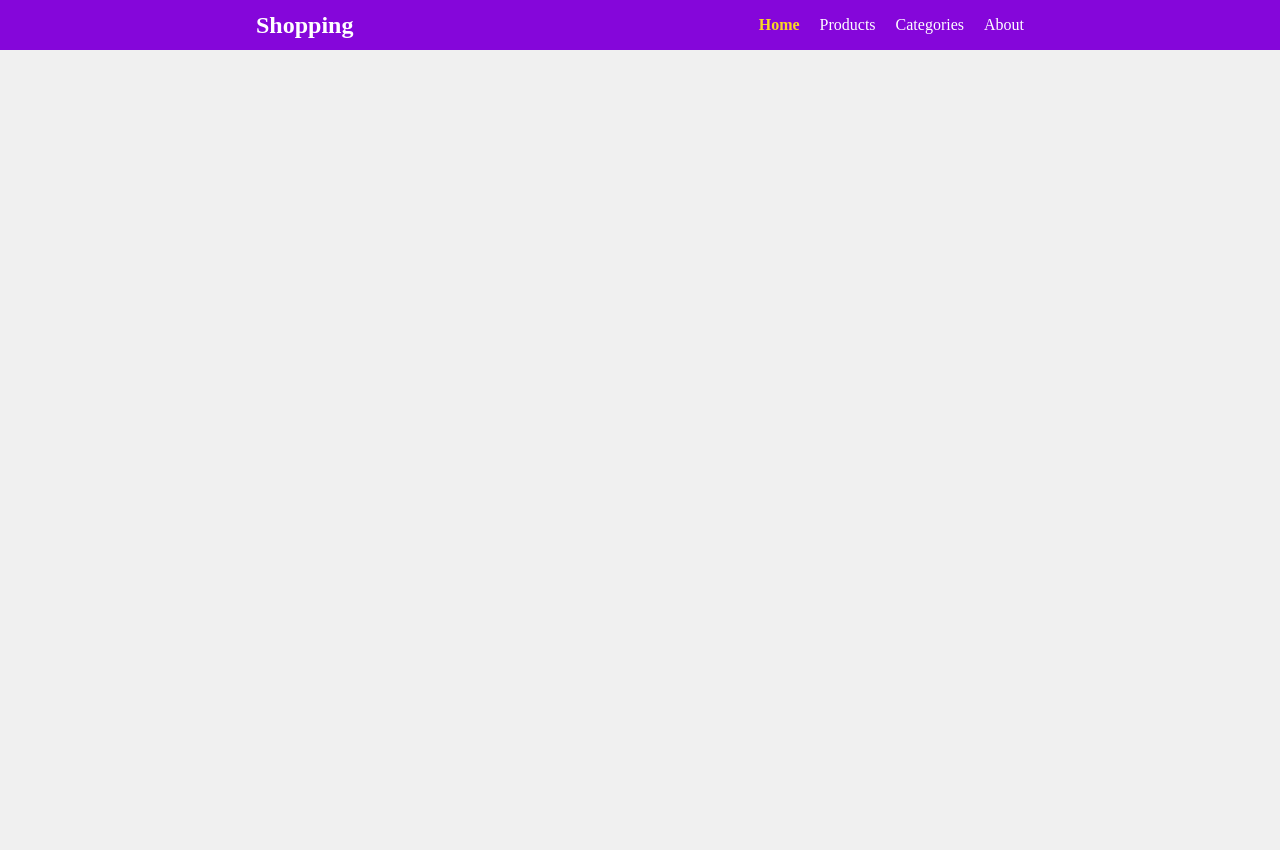
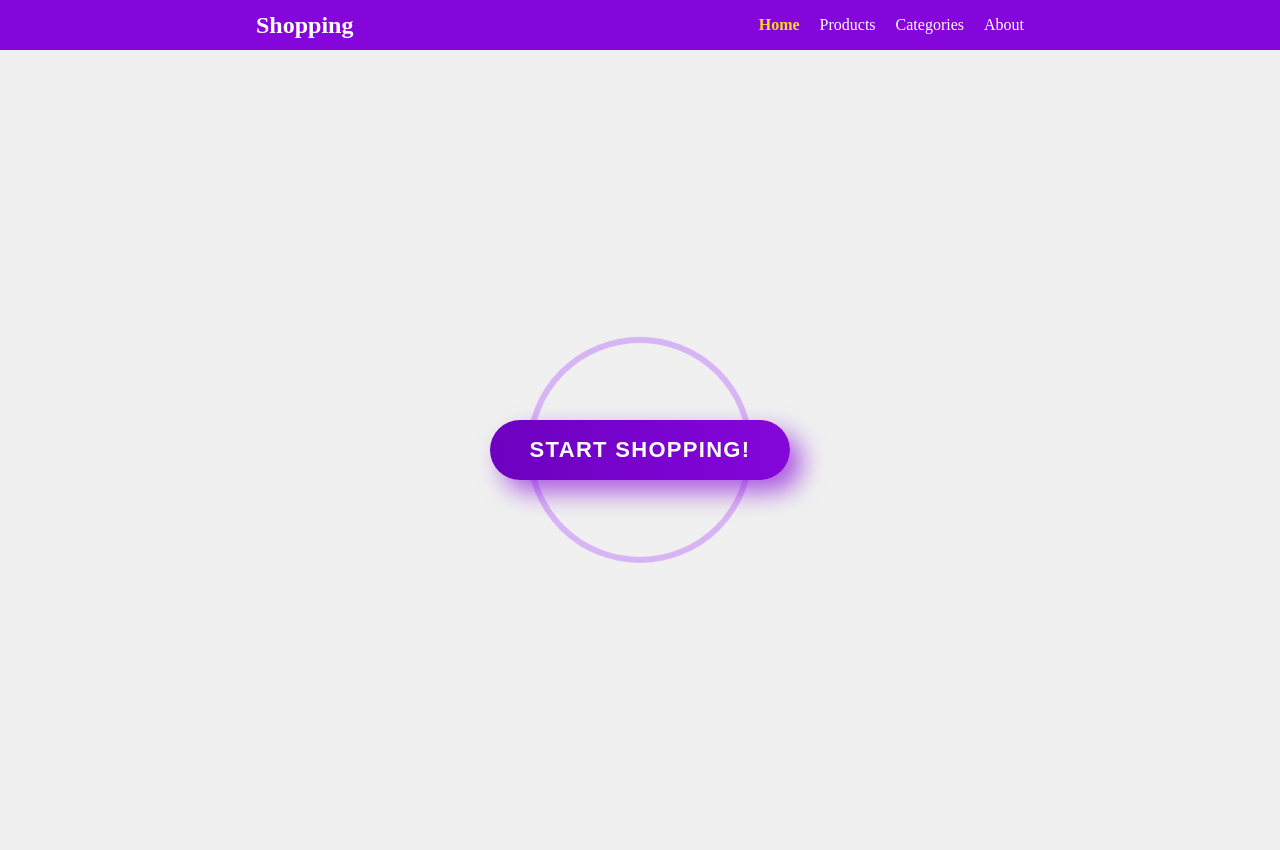
Before and after one commit to oktoala/shopping-website, a PHP site: page / in a window 1280 px wide. Before the commit the page ends 50 px from the top, so only its background shows below. Run offline with PHP 8.4, Linux system fonts and the light colour scheme.

Commit message:
Fix things

```diff
--- a/index.php
+++ b/index.php
@@ -7,11 +7,110 @@
     <meta name="viewport" content="width=device-width, initial-scale=1.0">
     <link rel="stylesheet" href="./style.css">
     <title>Shopping</title>
+    <style>
+        /* Home */
+
+        .wrap {
+            height: 100%;
+            display: flex;
+            align-items: center;
+            justify-content: center;
+        }
+
+        .button {
+            --mainColour: #8506da;
+            min-width: 300px;
+            min-height: 60px;
+            font-size: 22px;
+            text-transform: uppercase;
+            letter-spacing: 1.3px;
+            font-weight: 700;
+            color: #fefefe;
+            background: var(--mainColour);
+            background: linear-gradient(90deg, rgba(108, 1, 192, 1) 0%, rgba(133, 6, 218, 1));
+            border: none;
+            border-radius: 1000px;
+            box-shadow: 12px 12px 24px rgba(133, 6, 218, .64);
+            transition: all 0.3s ease-in-out 0s;
+            cursor: pointer;
+            outline: none;
+            position: relative;
+            padding: 10px;
+        }
+
+        button::before {
+            content: '';
+            border-radius: 1000px;
+            min-width: calc(300px + 12px);
+            min-height: calc(60px + 12px);
+            border: 6px solid #A031FC;
+            box-shadow: 0 0 60px rgba(160, 49, 252, .64);
+            position: absolute;
+            top: 50%;
+            left: 50%;
+            transform: translate(-50%, -50%);
+            opacity: 0;
+            transition: all .3s ease-in-out 0s;
+        }
+
+        .button:hover,
+        .button:focus {
+            color: #fefefe;
+            transform: translateY(-6px);
+        }
+
+        button:hover::before,
+        button:focus::before {
+            opacity: 1;
+        }
+
+        button::after {
+            content: '';
+            width: 30px;
+            height: 30px;
+            border-radius: 100%;
+            border: 6px solid #A031FC;
+            position: absolute;
+            z-index: -1;
+            top: 50%;
+            left: 50%;
+            transform: translate(-50%, -50%);
+            animation: ring 1.5s infinite;
+        }
+
+        button:hover::after,
+        button:focus::after {
+            animation: none;
+            display: none;
+        }
+
+        @keyframes ring {
+            0% {
+                width: 30px;
+                height: 30px;
+                opacity: 1;
+            }
+
+            100% {
+                width: 300px;
+                height: 300px;
+                opacity: 0;
+            }
+        }
+    </style>
 </head>
 
 <body>
     <?php include 'component/header.html'; ?>
-
+    <main class="main container">
+        <section class="section1 center">
+            <div class="wrap">
+                <a href="product/">
+                    <button class="button">Start Shopping!</button>
+                </a>
+            </div>
+        </section>
+    </main>
     <script>
         const nav = document.querySelector('li:nth-child(1) > a');
         nav.style.color = 'rgb(250, 217, 33)';
--- a/style.css
+++ b/style.css
@@ -20,6 +20,7 @@ a:hover {
 
 body {
     background-color: #f0f0f0;
+    line-height: 1.5;
 }
 
 .container {
@@ -64,6 +65,8 @@ body {
     text-decoration: none;
     color: var(--subColor);
 }
+
+
 
 /* Main */
 
@@ -151,7 +154,7 @@ body {
     margin-bottom: 10px;
 }
 
-.product-category span:first-child h3{
+.product-category span:first-child h3 {
     display: inline;
 }
 
@@ -245,8 +248,10 @@ body {
 
 .category.active {
     background-color: var(--mainColor);
+}
+
+.category.active a {
     color: var(--subColor);
-    filter: brightness(1.3);
 }
 
 /* About */
```
Also changed, not shown: about/index.php (+8 -3 lines).
